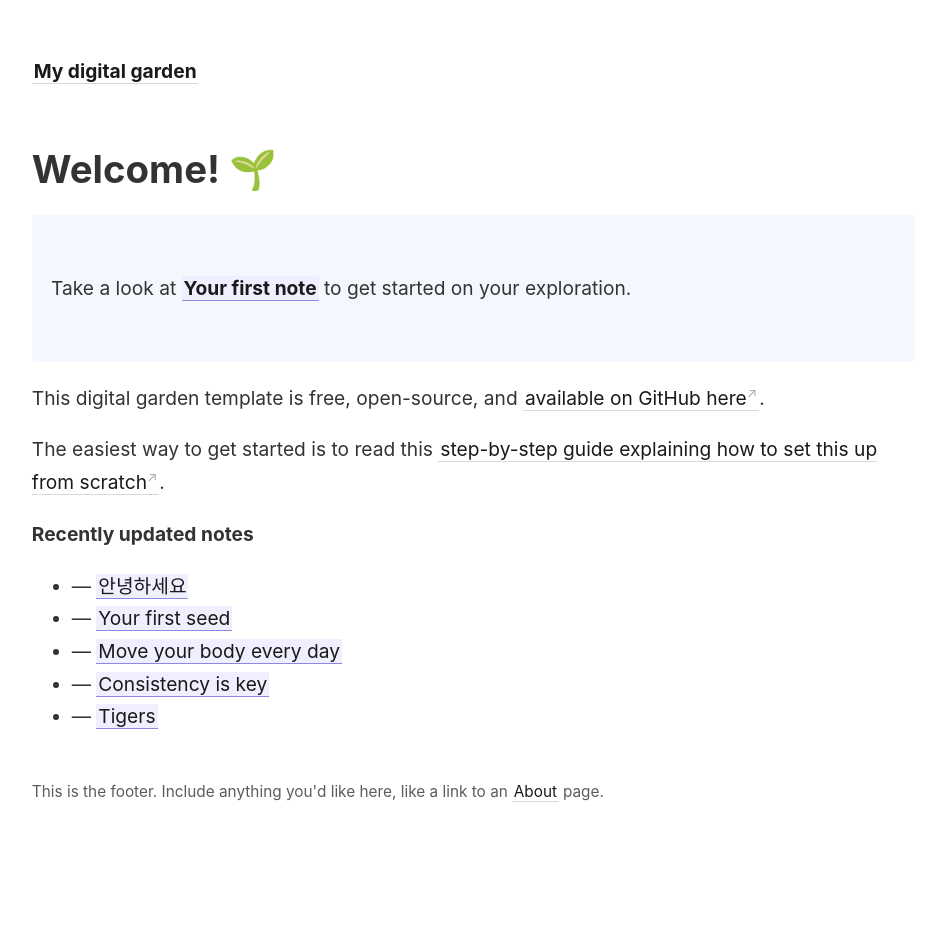
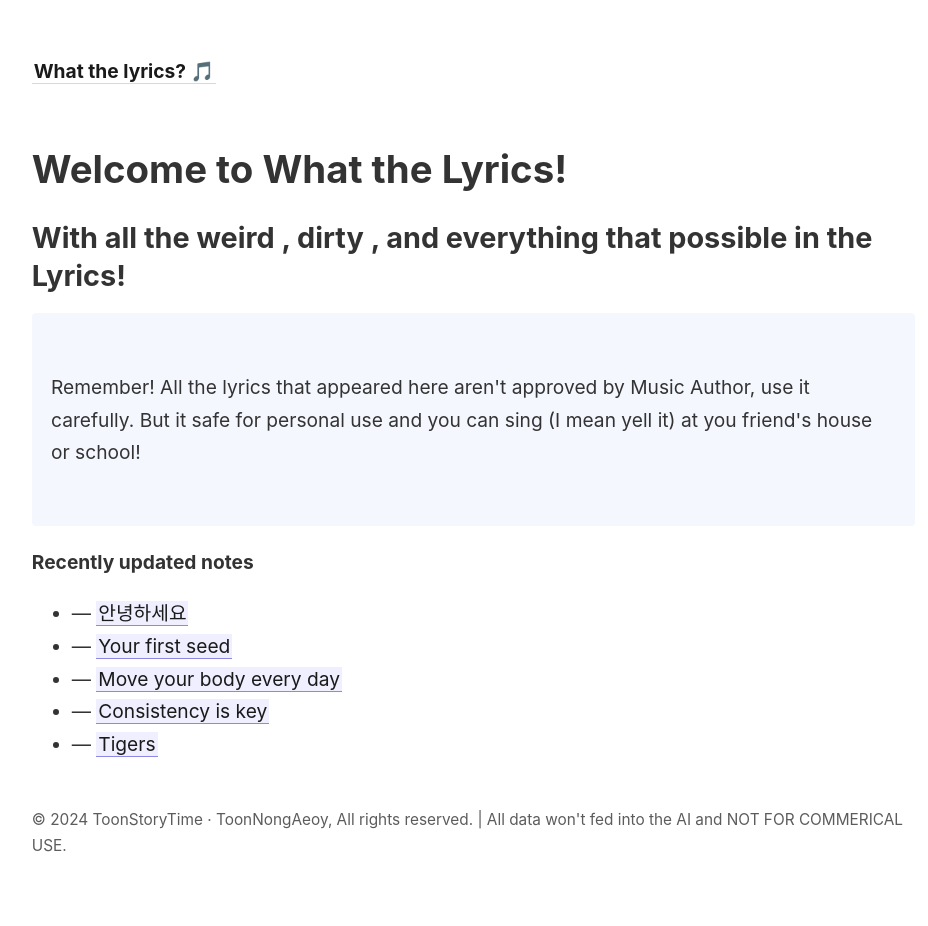
Before and after one commit to toonoeichi/wtlyrics, a Jekyll site: the page built from _pages/index.md, in a window 1280 px wide. Shown: the whole page, without its empty margins (45-973 px from the left). Built offline with Jekyll 4.4.1, drawn with Linux system fonts in a browser that asks for light colours; before the commit the page ends 900 px from its top, so only the background shows below that.

Commit message:
Finished touch!

```diff
--- a/_config.yml
+++ b/_config.yml
@@ -1,4 +1,4 @@
-title:               My digital garden
+title:              'What the lyrics? 🎵'
 include:             ['_pages']
 exclude:             ['_includes/notes_graph.json']
 # You may need to change the base URL depending on your deploy configuration.
--- a/_includes/footer.html
+++ b/_includes/footer.html
@@ -1 +1 @@
-This is the footer. Include anything you'd like here, like a link to an <a class="internal-link" href="{{ site.baseurl }}/about">About</a> page.
+© 2024 ToonStoryTime · ToonNongAeoy, All rights reserved. | All data won't fed into the AI and NOT FOR COMMERICAL USE.
--- a/_pages/index.md
+++ b/_pages/index.md
@@ -5,15 +5,12 @@ id: home
 permalink: /
 ---
 
-# Welcome! 🌱
+# Welcome to What the Lyrics!
+## With all the weird , dirty , and everything that possible in the Lyrics!
 
 <p style="padding: 3em 1em; background: #f5f7ff; border-radius: 4px;">
-  Take a look at <span style="font-weight: bold">[[Your first note]]</span> to get started on your exploration.
+  Remember! All the lyrics that appeared here aren't approved by Music Author, use it carefully. But it safe for personal use and you can sing (I mean yell it) at you friend's house or school!
 </p>
-
-This digital garden template is free, open-source, and [available on GitHub here](https://github.com/maximevaillancourt/digital-garden-jekyll-template).
-
-The easiest way to get started is to read this [step-by-step guide explaining how to set this up from scratch](https://maximevaillancourt.com/blog/setting-up-your-own-digital-garden-with-jekyll).
 
 <strong>Recently updated notes</strong>
 
```
